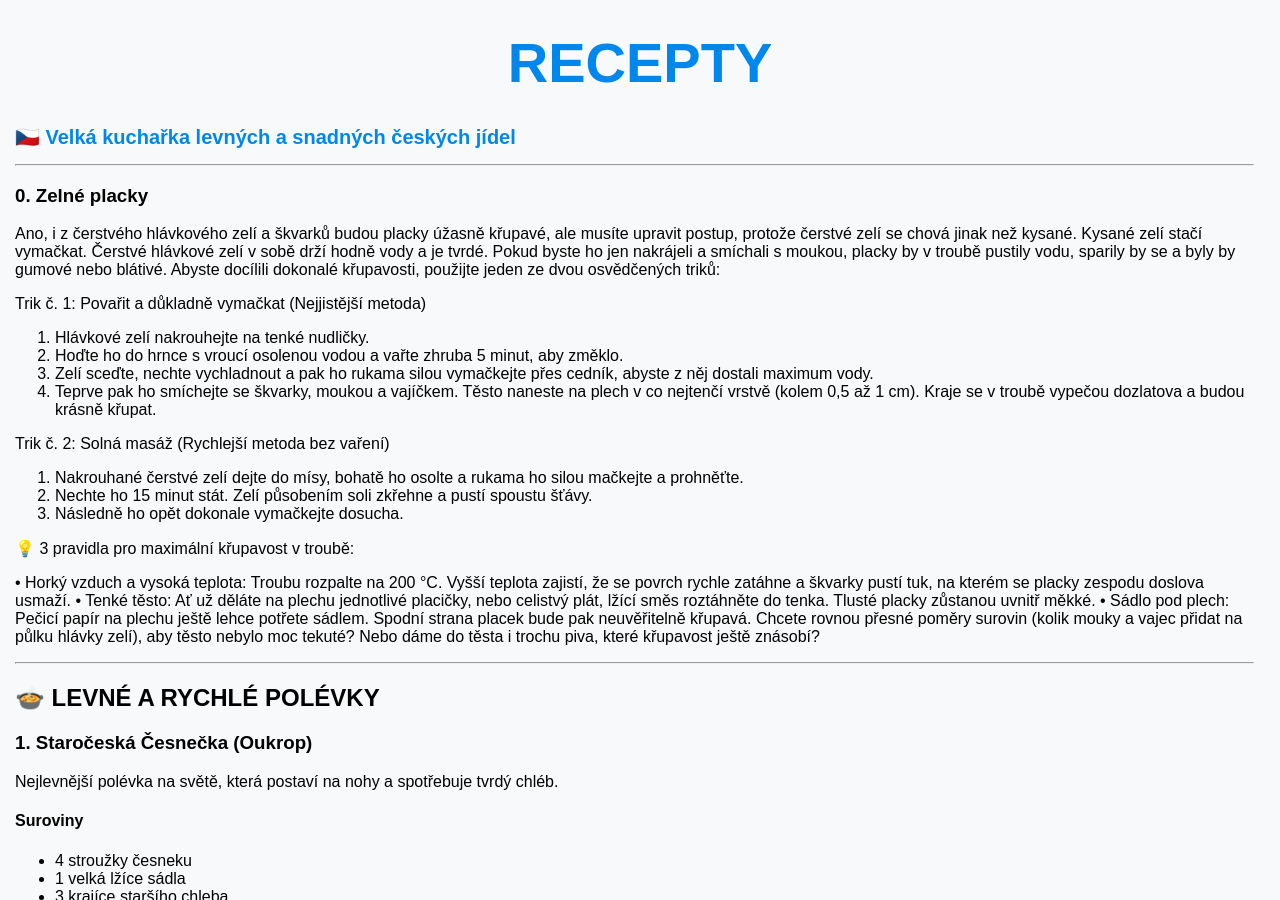
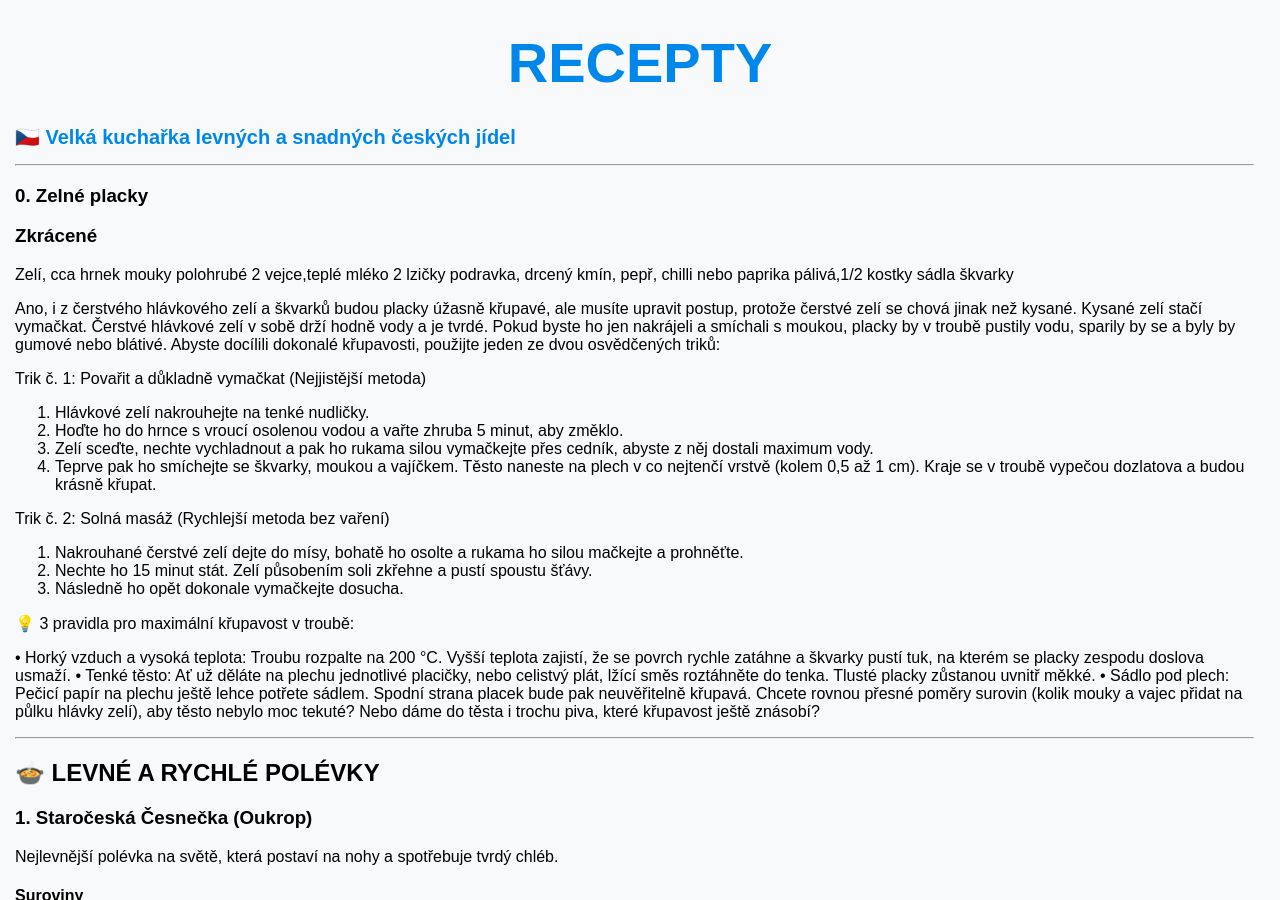
Before and after one commit to bedjan/bedjan.github.io, a Jekyll site: the page built from recepty.md, in a window 1280 px wide and 900 px high. Built offline with Jekyll 4.4.1, drawn with Linux system fonts in a browser that asks for light colours; our own code applies the rules of GitHub Pages for plain Markdown files.

Commit message:
Update recepty.md

```diff
--- a/recepty.md
+++ b/recepty.md
@@ -2,6 +2,10 @@
 
 ---
 ### 0. Zelné placky
+
+### Zkrácené
+
+Zelí, cca hrnek mouky polohrubé 2 vejce,teplé mléko 2 lzičky podravka, drcený kmín, pepř, chilli nebo paprika pálivá,1/2 kostky sádla škvarky
 
 Ano, i z čerstvého hlávkového zelí a škvarků budou placky úžasně křupavé, ale musíte upravit postup, protože čerstvé zelí se chová jinak než kysané.
 Kysané zelí stačí vymačkat. Čerstvé hlávkové zelí v sobě drží hodně vody a je tvrdé. Pokud byste ho jen nakrájeli a smíchali s moukou, placky by v troubě pustily vodu, sparily by se a byly by gumové nebo blátivé.
```
